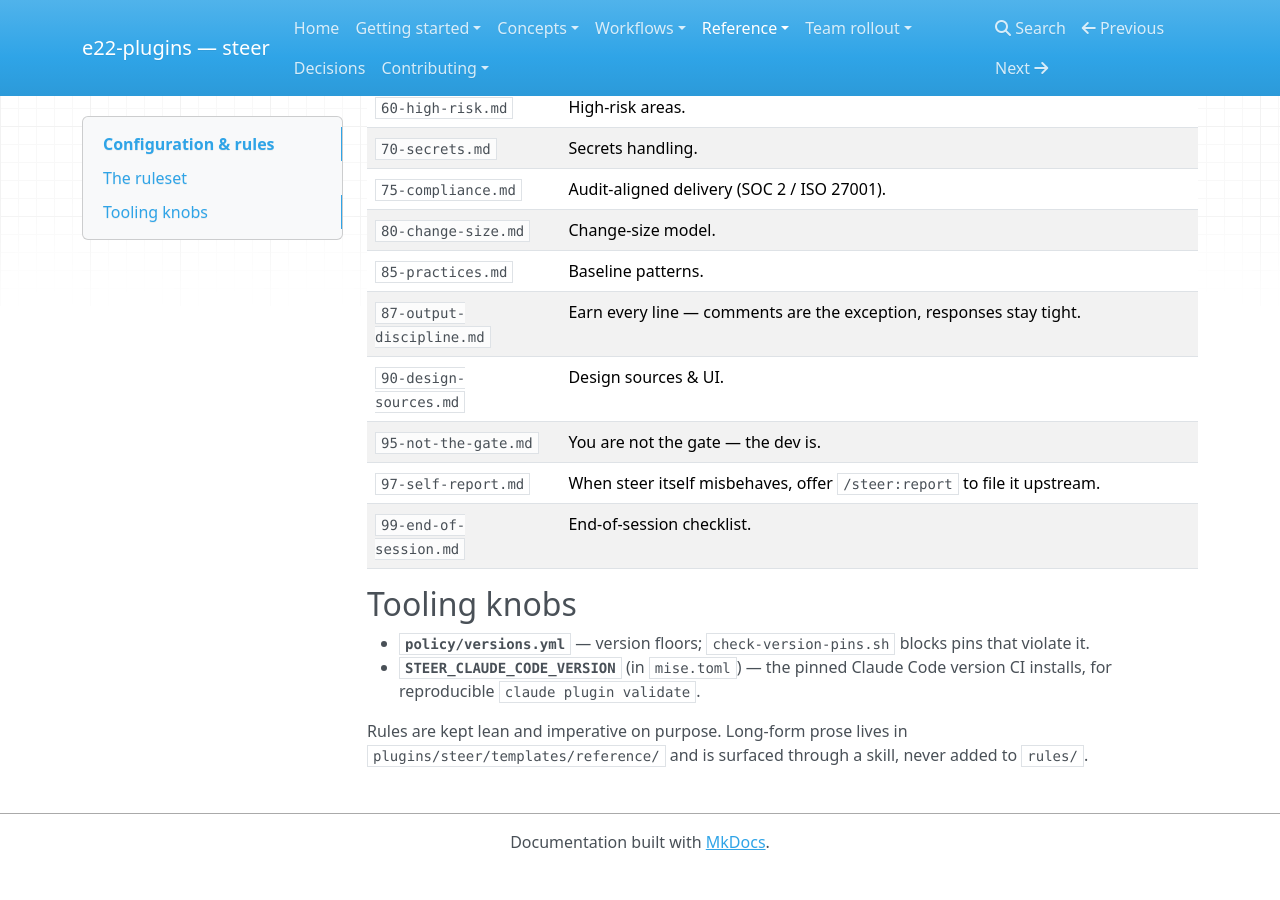
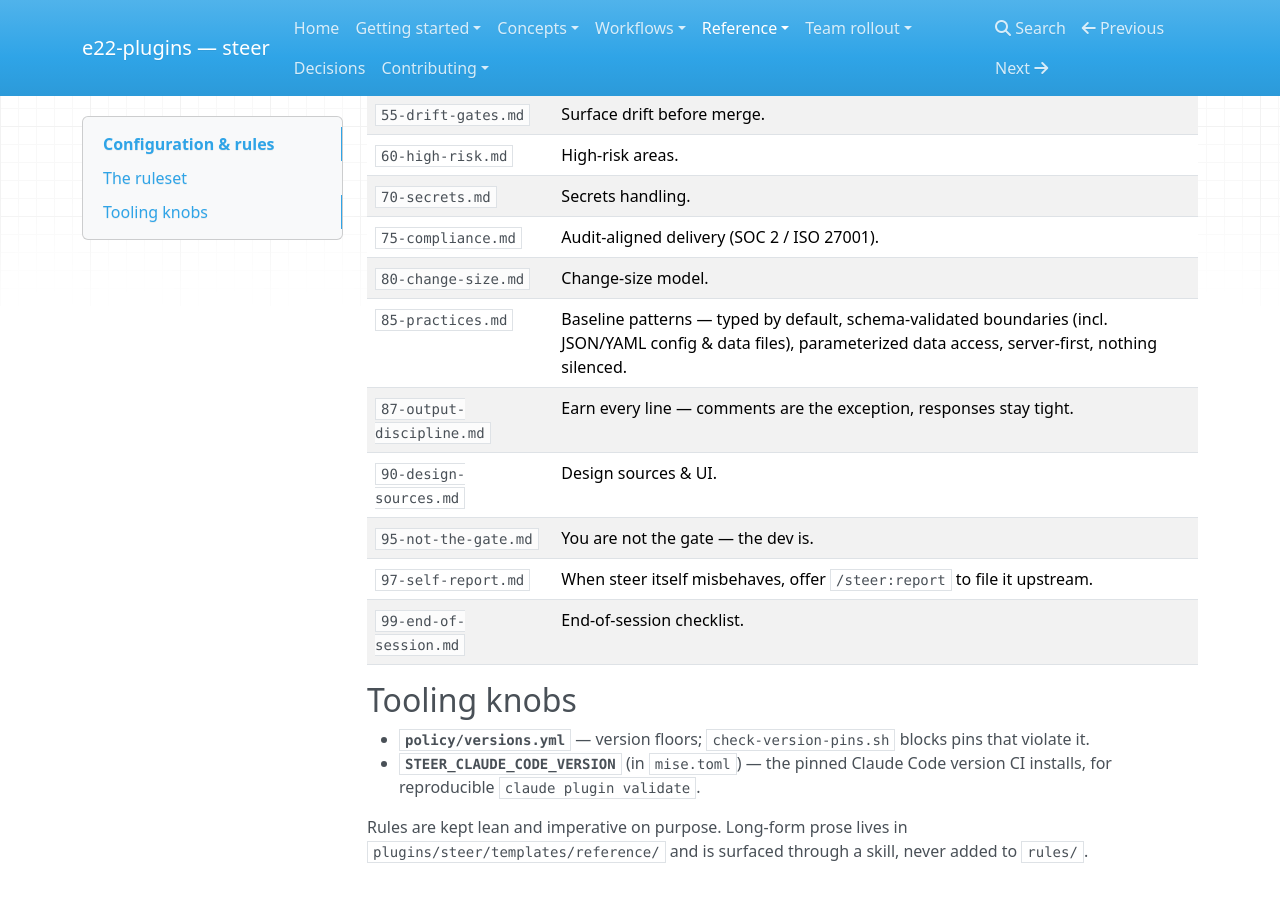
Before and after one commit to element22llc/e22-plugins, an MkDocs documentation site: the page built from docs/reference/configuration.md, in a window 1280 px wide and 900 px high, scrolled down 1254 px. Built offline with MkDocs 1.6.1, drawn with Linux system fonts in a browser that asks for light colours; nearby versions of some CDN libraries; before the commit the page ends 2124 px from its top, so only the background shows below that.

Commit message:
docs(reference): enrich 85-practices rule-table row
Reflect the now-explicit baseline practices (typed by default, schema-validated
boundaries incl. JSON/YAML data files) in docs/reference/configuration.md.
Docs-only; ships nothing.

Co-Authored-By: Claude Opus 4.8 (1M context) <noreply@anthropic.com>

```diff
--- a/docs/reference/configuration.md
+++ b/docs/reference/configuration.md
@@ -36,7 +36,7 @@ manual. They are injected into every managed session by `inject-standards.sh`
 | `70-secrets.md` | Secrets handling. |
 | `75-compliance.md` | Audit-aligned delivery (SOC 2 / ISO 27001). |
 | `80-change-size.md` | Change-size model. |
-| `85-practices.md` | Baseline patterns. |
+| `85-practices.md` | Baseline patterns — typed by default, schema-validated boundaries (incl. JSON/YAML config & data files), parameterized data access, server-first, nothing silenced. |
 | `87-output-discipline.md` | Earn every line — comments are the exception, responses stay tight. |
 | `90-design-sources.md` | Design sources & UI. |
 | `95-not-the-gate.md` | You are not the gate — the dev is. |
```
